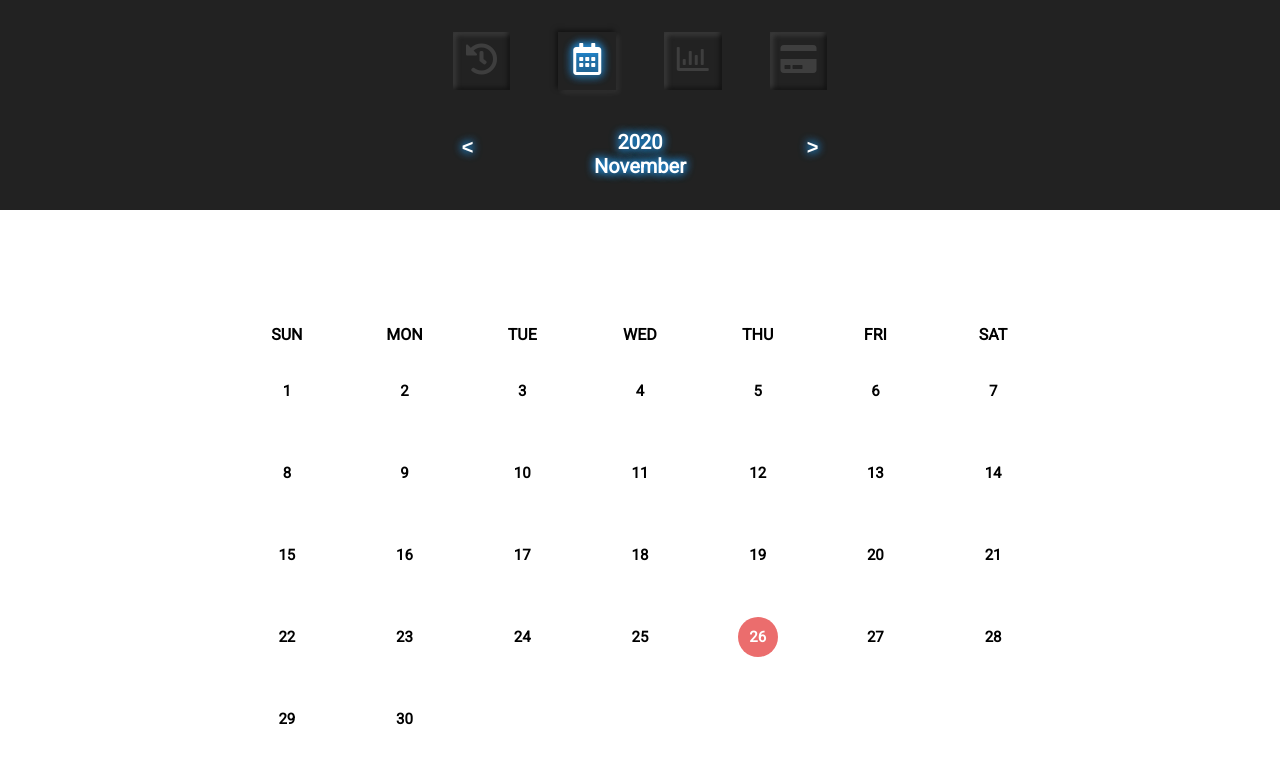
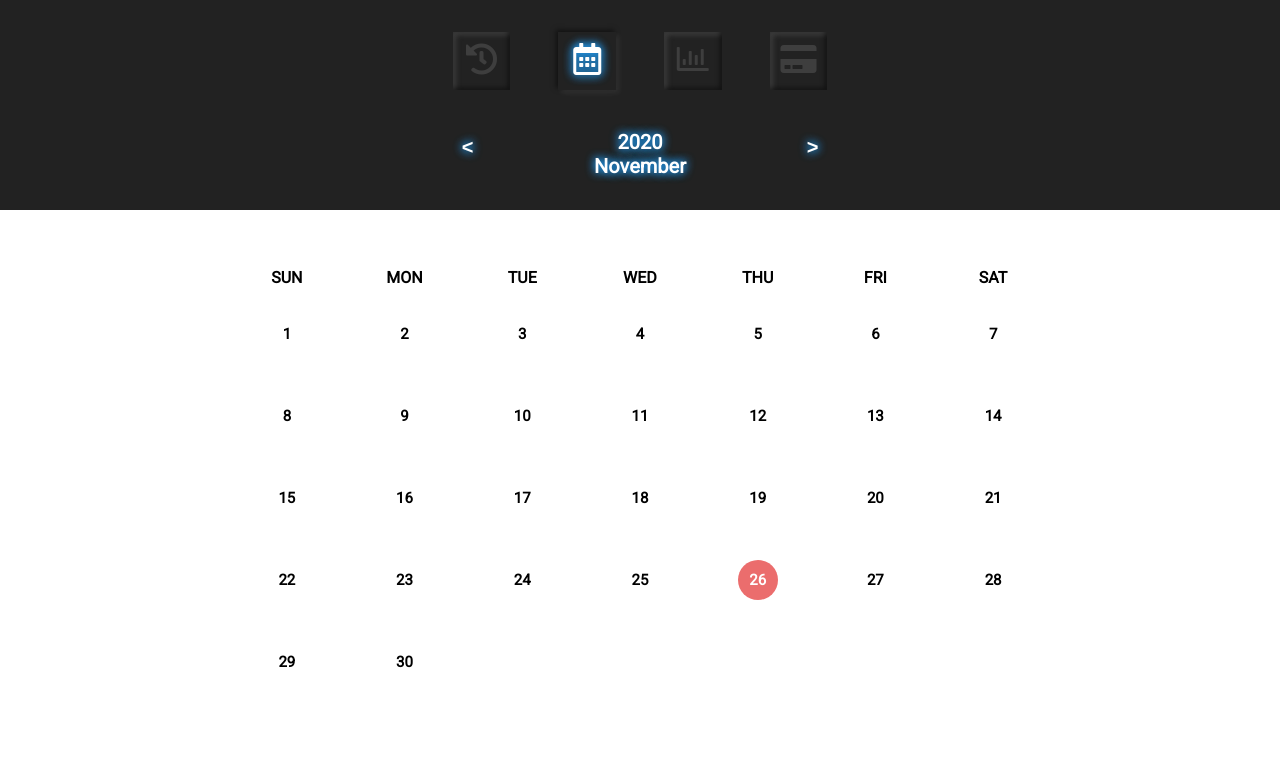
Before and after one commit to boostcamp-2020/Project16-C-Account-Book, a React app in the folder FE/: page /calendar in a window 1280 px wide. Shown: the top 764 px of the page. Built offline with nearby package versions, Linux system fonts and the light colour scheme; no server answers.

Commit message:
[fix] 화면 작아졌을때 모달이 전체 가릴 수 있도록 수정

```diff
--- a/FE/src/components/Calendar/calendar.scss
+++ b/FE/src/components/Calendar/calendar.scss
@@ -1,12 +1,10 @@
 .calendar-container {
-  position: fixed;
-  top: 12em;
-  // left: 50%;
+  margin-top: 10em;
   width: 100%;
   display: flex;
   justify-content: center;
   align-items: center;
-  // transform: translateX(-50%);
+
   .my-calendar {
     width: 100%;
     margin: 30px;
```
